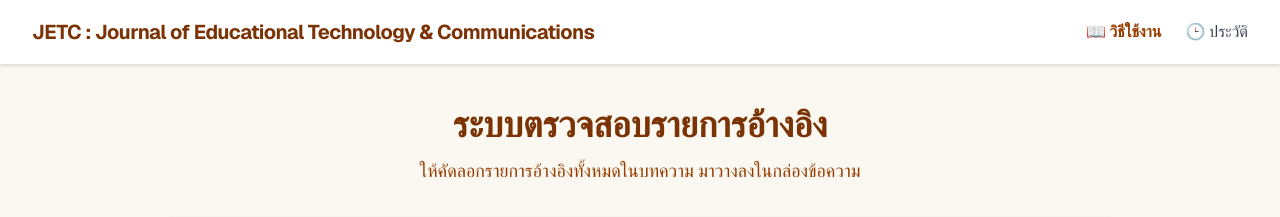
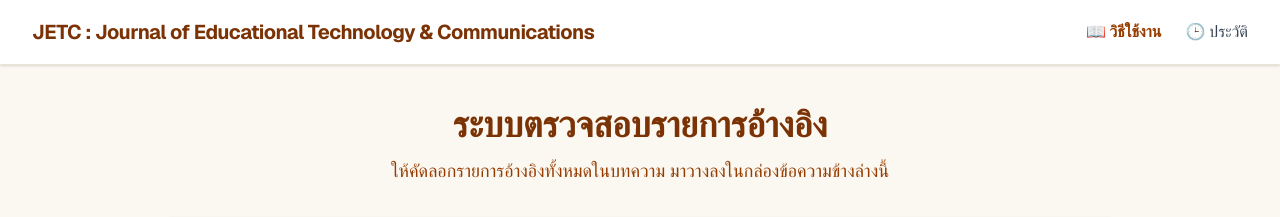
Before and after one commit to 63010518013-dev/apa-formatter-jetc, a Next.js app: page / in a window 1280 px wide. Shown: the top 217 px of the page. Built offline with nearby package versions, Linux system fonts and the light colour scheme.

Commit message:
Add ข้างล่างนี้ to subtitle

```diff
--- a/app/page.tsx
+++ b/app/page.tsx
@@ -241,7 +241,7 @@ export default function HomePage() {
             ระบบตรวจสอบรายการอ้างอิง
           </h1>
           <p className="text-amber-800 text-lg max-w-2xl mx-auto">
-            ให้คัดลอกรายการอ้างอิงทั้งหมดในบทความ มาวางลงในกล่องข้อความ
+            ให้คัดลอกรายการอ้างอิงทั้งหมดในบทความ มาวางลงในกล่องข้อความข้างล่างนี้
           </p>
         </div>
 
```
